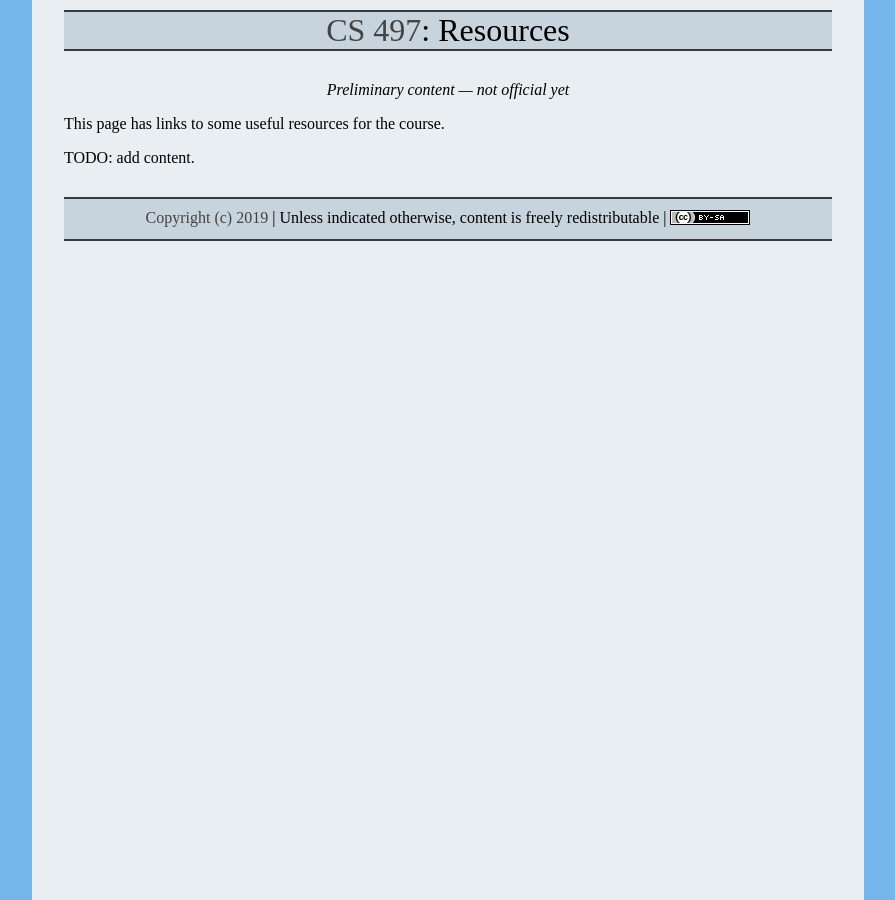
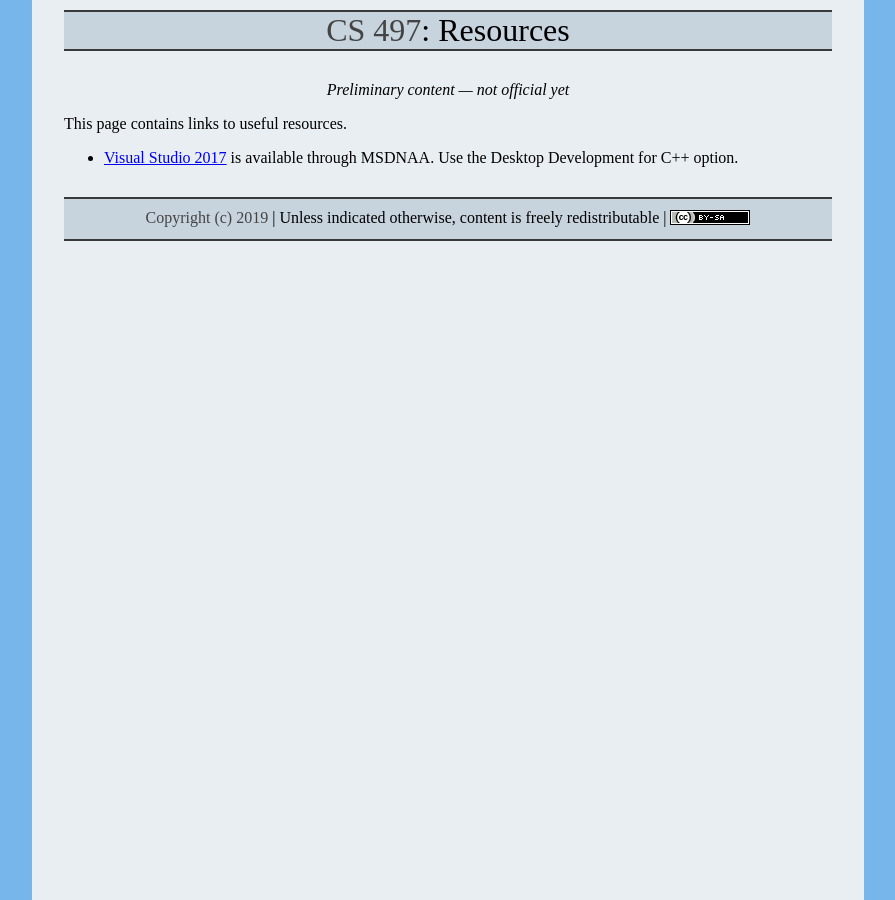
Before and after one commit to ycpcs/cs497-spring2019, a Jekyll site: the page built from resources/index.md, in a window 1280 px wide. Shown: the whole page, without its empty margins (192-1087 px from the left). Built offline with Jekyll 4.4.1, drawn with Linux system fonts in a browser that asks for light colours.

Commit message:
Update index.md

```diff
--- a/resources/index.md
+++ b/resources/index.md
@@ -1,8 +1,8 @@
 ---
 layout: default
-title: "Resources"
+title: Resources
 ---
 
-This page has links to some useful resources for the course.
+This page contains links to useful resources.
 
-TODO: add content.
+-   [Visual Studio 2017](https://e5.onthehub.com/WebStore/ProductsByMajorVersionList.aspx?cmi_cs=1&cmi_mnuMain=bdba23cf-e05e-e011-971f-0030487d8897&ws=c1ca0b0c-0f62-e511-9410-b8ca3a5db7a1&vsro=8) is available through MSDNAA. Use the Desktop Development for C++ option.
```
